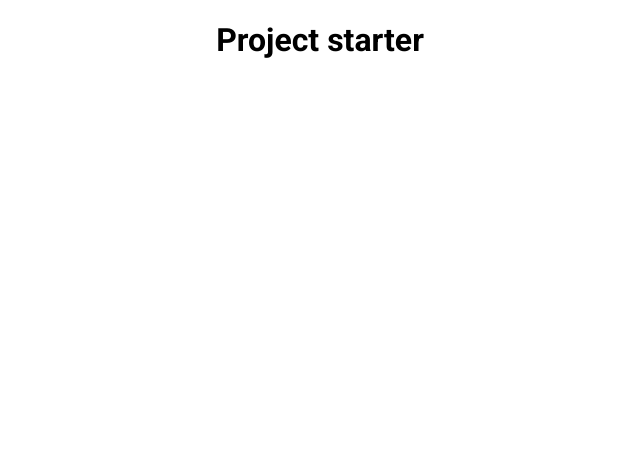
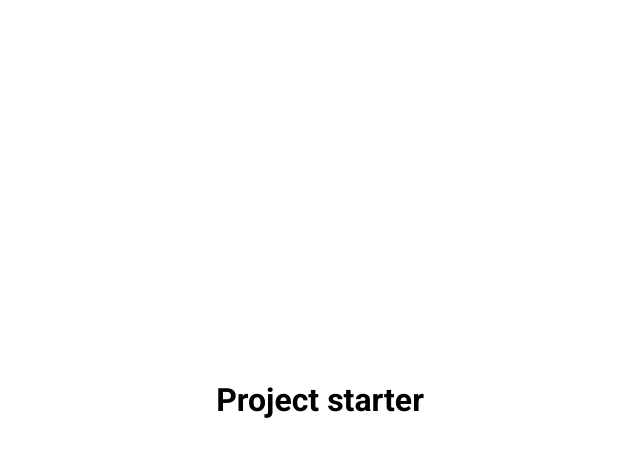
Before and after one commit to lucasnathandev/movie-app, a plain HTML site: page index.html in a window 1280 px wide. Shown: the whole page, without its empty margins (320-960 px from the left). Drawn offline with Linux system fonts and the light colour scheme.

Commit message:
:sparkles: Starter template finished for every project.

```diff
--- a/style.css
+++ b/style.css
@@ -9,5 +9,9 @@ body {
   display: flex;
   flex-direction: column;
   align-items: center;
+  justify-content: center;
+  height: 100vh;
+  width: 100vw;
+  overflow: hidden;
   margin: 0;
 }
```
